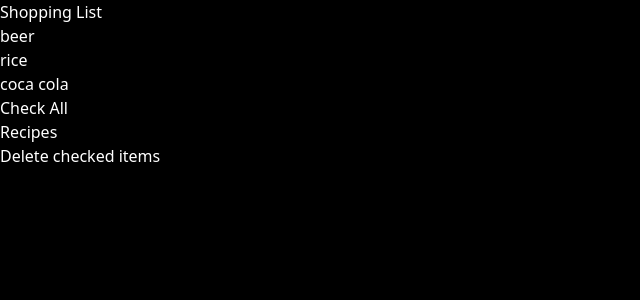
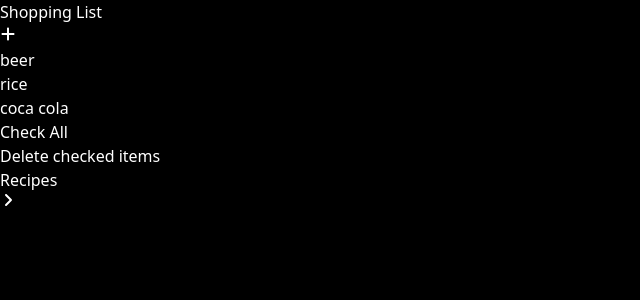
Before and after one commit to Hook-88/paulnys-shopping-list, a React (Vite) app: page / in a window 1280 px wide. Shown: the top 300 px of the page, without its empty margins (0-640 px from the left). Built offline with nearby package versions, Linux system fonts and the light colour scheme.

Commit message:
Subject line (try to keep under 50 characters)
Multi-line description of commit,
feel free to be detailed.

[Ticket: X]

```diff
--- a/src/pages/ShoppingListPage.jsx
+++ b/src/pages/ShoppingListPage.jsx
@@ -1,4 +1,5 @@
 import { Link } from "react-router-dom"
+import { FaPlus, FaAngleRight } from "react-icons/fa6"
 
 const shoppingListDummy = [
     {
@@ -22,7 +23,12 @@ export default function ShoppingListPage() {
 
     return (
         <div>
-            <header>Shopping List</header>
+            <header>
+                <h1>Shopping List</h1>
+                <button>
+                    <FaPlus />
+                </button>
+            </header>
             <main>
                 <ul>
                     {
@@ -31,9 +37,9 @@ export default function ShoppingListPage() {
                 </ul>
                 <button>Check All</button>
                 <br />
-                <Link>Recipes</Link>
+                <button>Delete checked items</button>
                 <br />
-                <button>Delete checked items</button>
+                <Link>Recipes <FaAngleRight /></Link>
 
             </main>
         </div>
```
